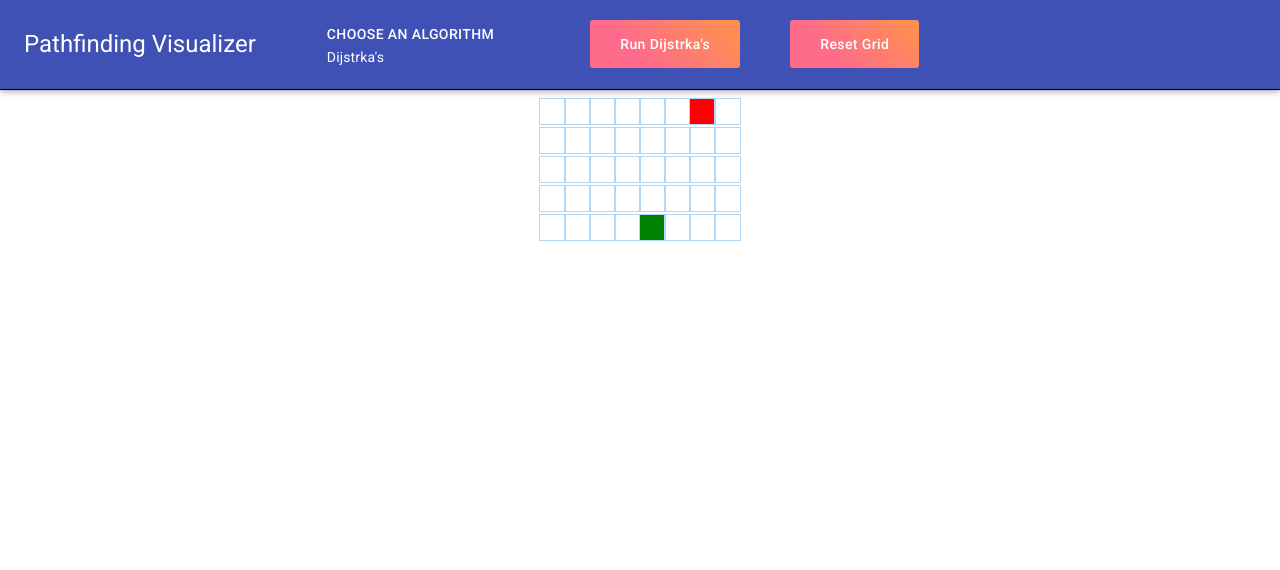
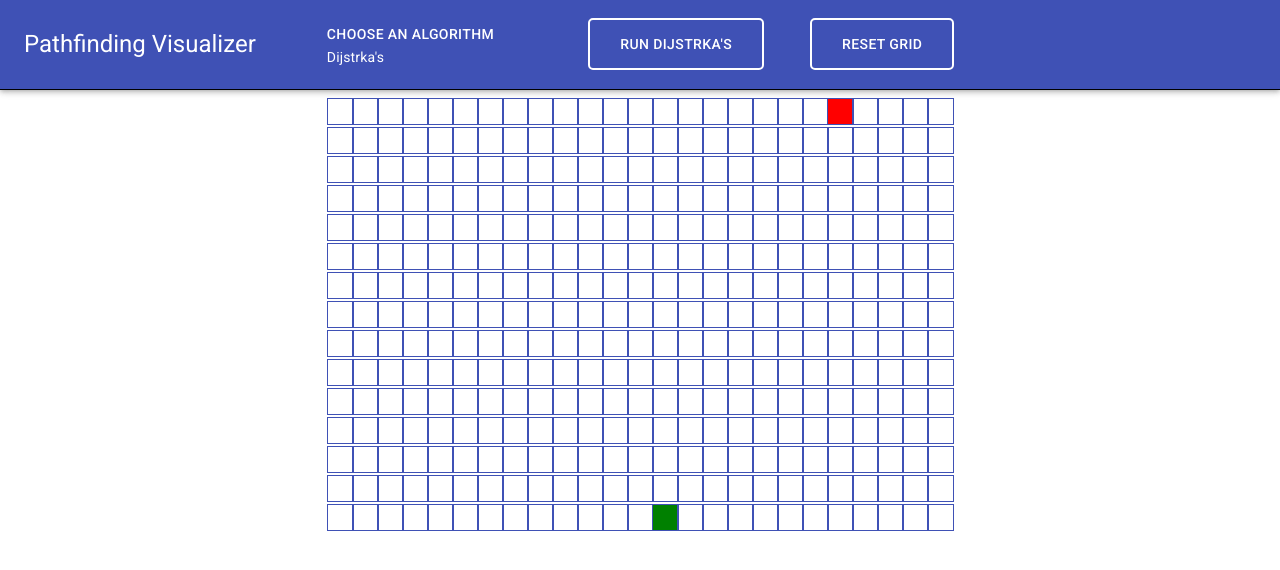
Before and after one commit to mrodriguez648/react-pathfinding-visualizer, a React (Create React App) app: page / in a window 1280 px wide. Shown: the top 570 px of the page. Built offline with nearby package versions, Linux system fonts and the light colour scheme.

Commit message:
current progress

```diff
--- a/src/PathfindingVisualizer/Node/Node.css
+++ b/src/PathfindingVisualizer/Node/Node.css
@@ -1,7 +1,7 @@
 .node {
   width: 25px;
   height: 25px;
-  outline: 1px solid rgb(175, 216, 248);
+  outline: 1px solid #3f51b5;
   display: inline-block;
 }
 
@@ -14,7 +14,7 @@
 }
 
 .node-graph {
-  animation-name: animeVisitNode;
+  animation-name: animateVisitNode;
   animation-duration: 1.5s;
   animation-timing-function: ease-in;
   animation-delay: 0;
@@ -24,7 +24,7 @@
   animation-play-state: running;
 }
 
-@keyframes animeVisitNode {
+@keyframes animateVisitNode {
   0% {
     transform: scale(0.75);
     background-color: rgba(0, 0, 66, 0.75);
@@ -45,7 +45,7 @@
 }
 
 .node-wall {
-  animation-name: animeConstructWall;
+  animation-name: animateWallNode;
   animation-duration: .25s;
   animation-timing-function: ease-out;
   animation-delay: 0;
@@ -55,7 +55,7 @@
   animation-play-state: running;
 }
 
-@keyframes animeConstructWall {
+@keyframes animateWallNode {
   0% {
     transform: scale(0.75);
     background-color: rgba(0, 0, 66, 0.75);
@@ -74,7 +74,7 @@
 }
 
 .node-shortest-path {
-  animation-name: animeShortestPath;
+  animation-name: animateShortestPathNode;
   animation-duration: 1.5s;
   animation-timing-function: ease-out;
   animation-delay: 0;
@@ -84,7 +84,7 @@
   animation-play-state: running;
 }
 
-@keyframes animeShortestPath {
+@keyframes animateShortestPathNode {
   0% {
     transform: scale(0.6);
     background-color: rgb(255, 254, 106);
--- a/src/PathfindingVisualizer/Node/Node.jsx
+++ b/src/PathfindingVisualizer/Node/Node.jsx
@@ -1,4 +1,4 @@
-import React, {Component} from 'react';
+import React, { Component } from 'react';
 
 import './Node.css';
 
@@ -13,7 +13,6 @@ export default class Node extends Component {
   }
 
   render() {
-    console.log("node render called");
     const {
       nodeNum,
       row,
--- a/src/PathfindingVisualizer/PathfindingVisualizer.css
+++ b/src/PathfindingVisualizer/PathfindingVisualizer.css
@@ -1,3 +1,7 @@
+.menuItemText {
+  color: white;
+}
+
 .grid {
   margin: 10px;
 }
@@ -12,7 +16,7 @@
   color: white;
 }
 
-.cursor {
+/* .cursor {
   width: 3rem;
   height: 3rem;
   border: 2px solid block;
@@ -24,4 +28,4 @@
   transition-property: background, border, transform;
   transform-origin: 150% 150%;
   z-index: 999;
-}
+} */
--- a/src/PathfindingVisualizer/PathfindingVisualizer.jsx
+++ b/src/PathfindingVisualizer/PathfindingVisualizer.jsx
@@ -7,8 +7,8 @@ import { withStyles } from '@material-ui/core/styles'
 
 import './PathfindingVisualizer.css';
 
-const ROW_COUNT = 5;
-const COL_COUNT = 8;
+const ROW_COUNT = 15;
+const COL_COUNT = 25;
 const START_NODE_ROW = Math.floor(Math.random() * ROW_COUNT);
 const START_NODE_COL = Math.floor(Math.random() * COL_COUNT);
 var FINISH_NODE_ROW = Math.floor(Math.random() * ROW_COUNT);
@@ -31,17 +31,16 @@ const ALGO_NAMES = [
 
 const StyledButton = withStyles({
   root: {
-    background: 'linear-gradient(45deg, #FE6B8B 30%, #FF8E53 90%)',
+    outline: '2px solid white',
     borderRadius: 3,
-    border: 0,
+    border: 1,
     color: 'white',
     height: 48,
     padding: '0 30px',
-    margin: '0 25px'
+    margin: '0 25px',
+    '&$disabled': { color: 'red' },
   },
-  label: {
-    textTransform: 'capitalize',
-  },
+  disabled: {},
 })(Button);
 
 export default class PathfindingVisualizer extends Component {
@@ -57,12 +56,12 @@ export default class PathfindingVisualizer extends Component {
     };
   }
 
-  updateWallNode = (row, col, isWallProp) => {
+  updateWallNode = (row, col, newWallProp) => {
     const newGrid = this.state.grid;
     const oldNode = newGrid[row][col];
     const updatedNode = React.cloneElement(
       oldNode,
-      {isWall: isWallProp}
+      {isWall: newWallProp}
     )
     newGrid[row][col] = updatedNode;
     this.setState({ grid: newGrid });
@@ -223,7 +222,6 @@ export default class PathfindingVisualizer extends Component {
   }
 
   render() {
-    console.log("render grid called", this.state);
     const { grid, isVisualizing, selectedAlgo } = this.state;
     return (
       <>
--- a/src/PathfindingVisualizer/SelectedMenu.jsx
+++ b/src/PathfindingVisualizer/SelectedMenu.jsx
@@ -5,15 +5,11 @@ import ListItem from '@material-ui/core/ListItem';
 import ListItemText from '@material-ui/core/ListItemText';
 import MenuItem from '@material-ui/core/MenuItem';
 import Menu from '@material-ui/core/Menu';
-import { white } from 'color-name';
 
 const useStyles = makeStyles((theme) => ({
   root: {
     padding: '0 30px',
     margin: '0 25px'
-  },
-  menuItemText: {
-    color: white
   }
 }));
 
@@ -49,7 +45,7 @@ export default function SimpleListMenu(props) {
         >
           <ListItemText
           primaryTypographyProps={{ variant: "button" }}
-          secondaryTypographyProps={{ color: "white" }}
+          secondaryTypographyProps={{ color: "initial" }}
           primary="Choose an algorithm"
           secondary={options[selectedIndex]}
           />
--- a/src/algorithms/dijkstra.js
+++ b/src/algorithms/dijkstra.js
@@ -57,7 +57,6 @@ function updateUnvisitedNeighbors(node, graphNodes, grid) {
 function getUnvisitedNeighbors(node, graphNodes, grid) {
   const neighbors = [];
   const {row, col} = node.props;
-  debugger;
   // top neighbor
   if (row > 0) neighbors.push(graphNodes[grid[row - 1][col].props.nodeNum]);
   // bottom
```
